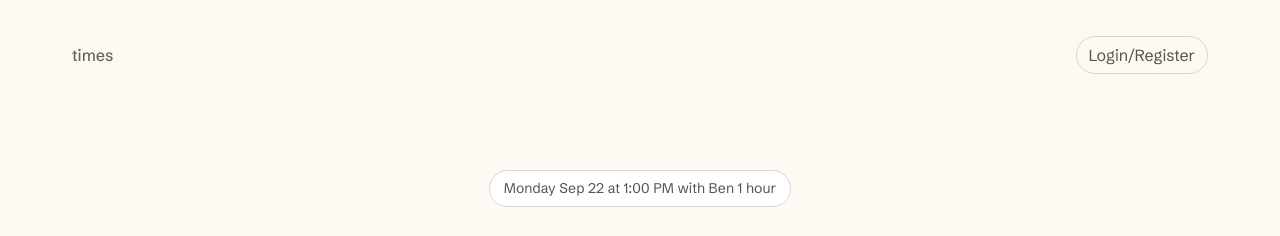
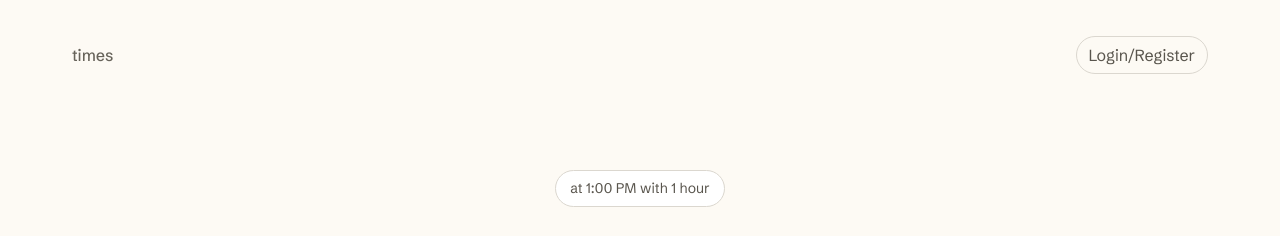
Before and after one commit to TheBen2005/startup, a React (Vite) app: page /info in a window 1280 px wide. Shown: the top 236 px of the page. Built offline with nearby package versions, Linux system fonts and the light colour scheme.

Commit message:
Made name and time dynamic for message on details page

```diff
--- a/src/app.jsx
+++ b/src/app.jsx
@@ -13,6 +13,7 @@ import { Info } from './info/info';
 
 export default function App() {
     const [selectedTutor, setSelectedTutor] = React.useState(null);
+    const [selectedSlot, setSelectedSlot] = React.useState(null);
 
     return (
         <div className='body'>
@@ -20,12 +21,12 @@ export default function App() {
                 <Routes>
                     <Route path="/" element={<Landing />} exact />
                     <Route path="/tutors" element={<Tutors onSelectTutor={setSelectedTutor} />} exact />
-                    <Route path="/times" element={<Times tutor={selectedTutor}/>} exact />
+                    <Route path="/times" element={<Times tutor={selectedTutor} onSelectSlot = {setSelectedSlot}/>} exact />
                     <Route path="/signup" element={<Signup />} exact />
                     <Route path="/setavailability" element={<SetAvailability />} exact />
                     <Route path="/payment" element={<Payment />} exact />
                     <Route path="/login" element={<Login />} exact />
-                    <Route path="/info" element={<Info />} exact />
+                    <Route path="/info" element={<Info tutor={selectedTutor} slot={selectedSlot}/>} exact />
                     <Route path='*' element={<NotFound />} />
                 </Routes>
                 <footer>
--- a/src/info/info.jsx
+++ b/src/info/info.jsx
@@ -1,7 +1,11 @@
 import './info.css';
 import { NavLink, Link } from 'react-router-dom';
 
-export function Info() {
+export function Info({tutor, slot}) {
+    let tutorName = '';
+    if(tutor){
+        tutorName = tutor.name;
+    }
     return (
         <>
             <header>
@@ -12,7 +16,7 @@ export function Info() {
             </header>
             <main className='info-main'>
                 {/* This message below saying "Monday Sep 22 at 1:00pm with Ben 1 hour", will be dynamic and based on the tutor, time selected, and date */}
-                <p className="booking-summary">Monday Sep 22 at 1:00 PM with Ben 1 hour</p>
+                <p className="booking-summary">{slot} at 1:00 PM with {tutorName} 1 hour</p>
                 <h1>Your <span className="title-italics">details</span></h1>
                 <form method="get" action="/payment">
                     <div>
--- a/src/times/times.jsx
+++ b/src/times/times.jsx
@@ -11,7 +11,7 @@ function getDays(tutorId){
 
 }
 
-export function Times({ tutor }) {
+export function Times({ tutor, onSelectSlot }) {
     const [days, setDays] = React.useState([]);
     const [selectedDayID, setSelectedDayID] = React.useState(null);
     const [selectedTime, setSelectedTime] = React.useState(null);
@@ -66,7 +66,7 @@ export function Times({ tutor }) {
                 {chosenDay &&<ul className="slot-list">
                     {chosenDay.times.map((time) =>
                         <li key={time}>
-                            <button type='button' className='slot' aria-pressed={time === selectedTime} onClick={() => setSelectedTime(time)}>{time}</button>
+                            <button type='button' className='slot' aria-pressed={time === selectedTime} onClick={() => {setSelectedTime(time)}}>{time}</button>
                         </li>
 
                     )}
@@ -74,7 +74,7 @@ export function Times({ tutor }) {
                 {selectedTime &&<div id="selection-bar" className="alert alert-success alert-dismissible text-start payment-complete" role="status">
                     <p className="paid-success-color">{chosenDay.title} at {selectedTime}</p>
                     <p className="tutor-contact-message">60 minutes with {tutorName}</p>
-                    <Link to="/info" className="btn btn-primary rounded-pill book-button-space">Continue</Link>
+                    <Link to="/info" className="btn btn-primary rounded-pill book-button-space" on Click={() => onSelectSlot({ day: chosenDay.title, time: selectedTime})}>Continue</Link>
                     {/* This eventually won't be present all of the time, but is a dynamic message that will appear at the bottom after a time is selected. */}
                 </div>}
 
```
